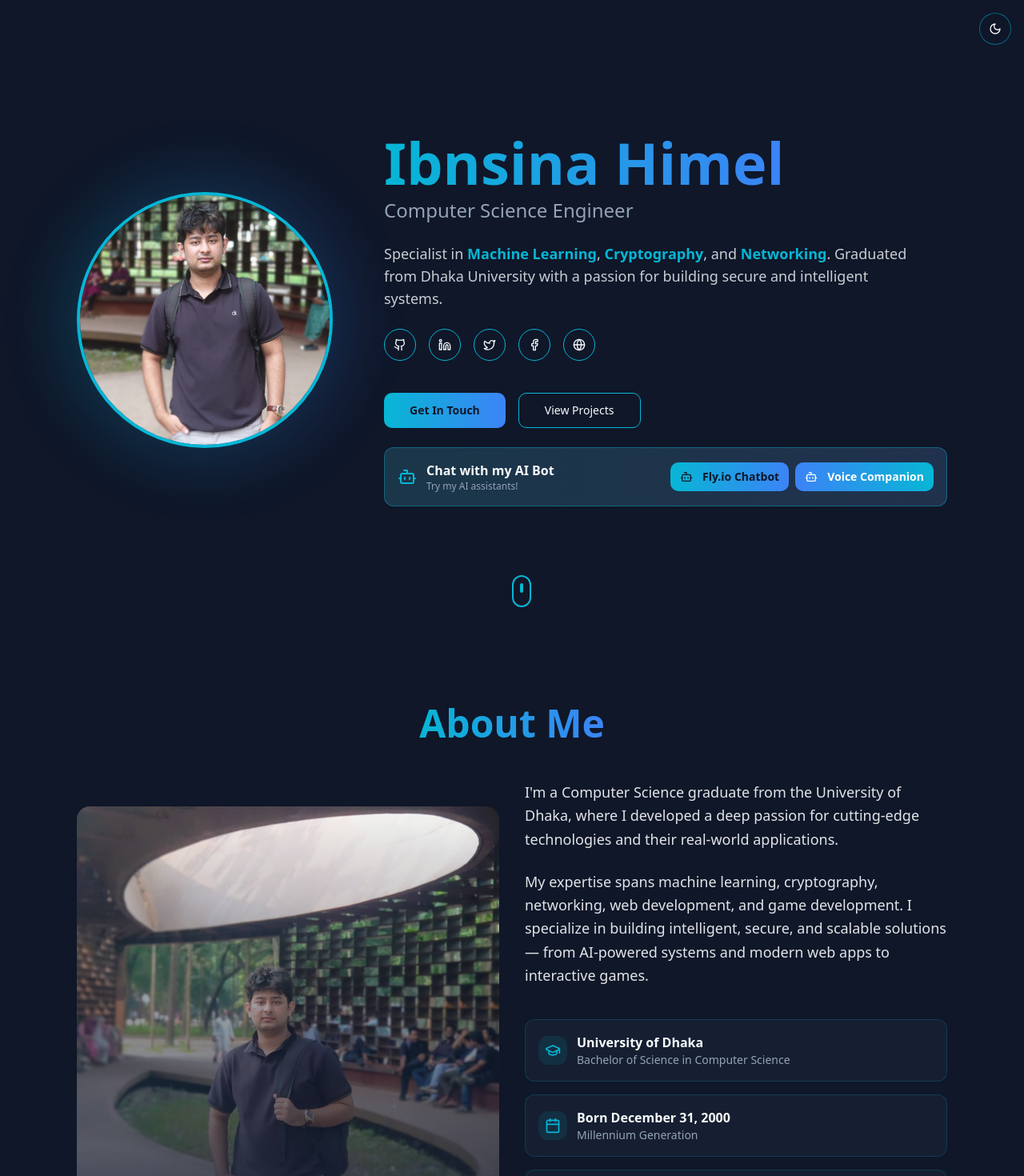
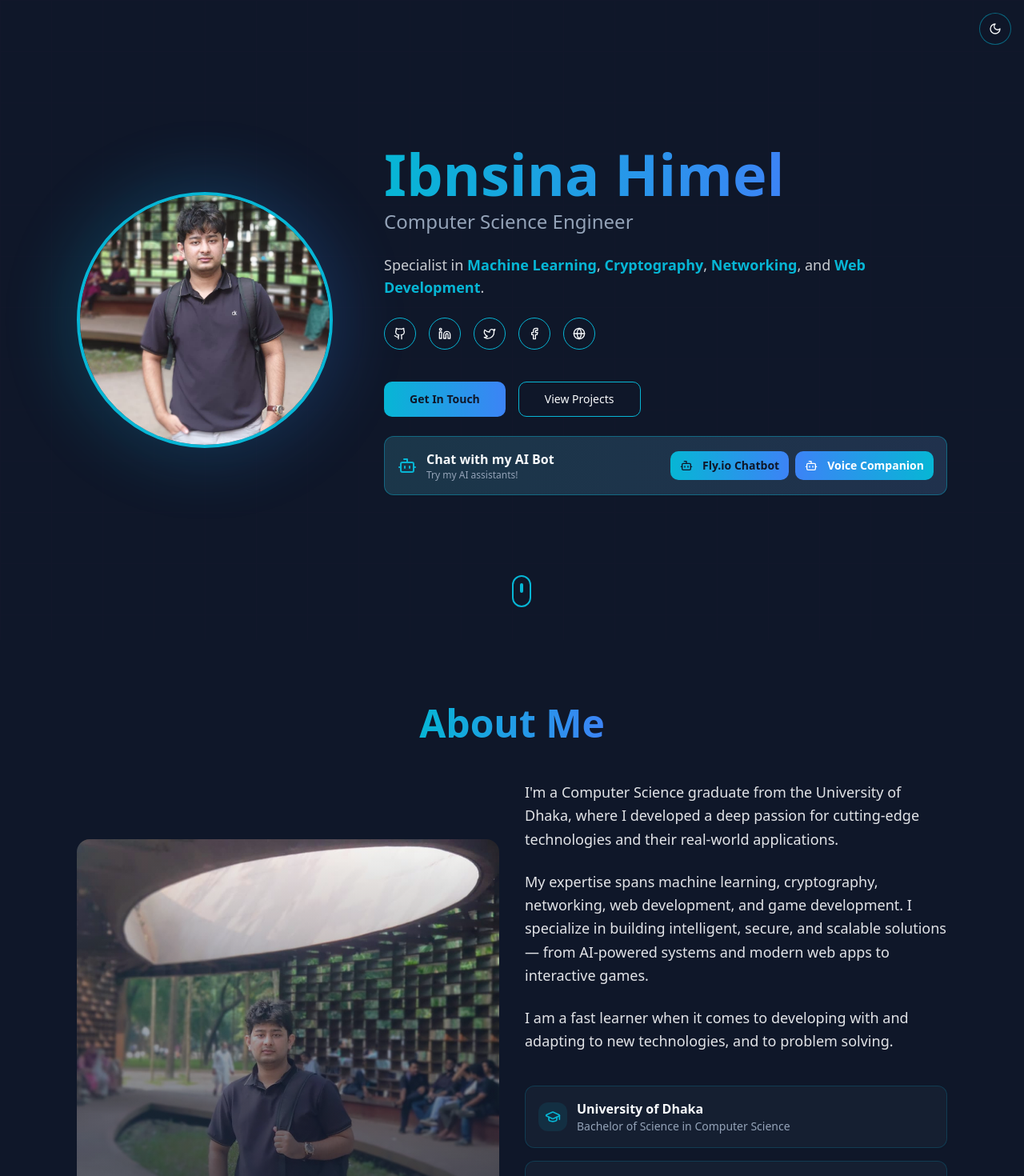
Before and after one commit to IBNSINAHIMEL/ibn-sina-himel-portfolio, a React (Vite) app: page / in a window 1280 px wide. Shown: the top 1470 px of the page at 80% size. Built offline with nearby package versions, Linux system fonts and the light colour scheme; the HTML template or start-up script is replaced by a standard one.

Commit message:
Changes
Co-authored-by: IBNSINAHIMEL <114084494+IBNSINAHIMEL@users.noreply.github.com>

```diff
--- a/src/components/About.tsx
+++ b/src/components/About.tsx
@@ -33,6 +33,11 @@ const About = () => {
               My expertise spans machine learning, cryptography, networking, web development,
               and game development. I specialize in building intelligent, secure, and scalable
               solutions — from AI-powered systems and modern web apps to interactive games.
+            </p>
+
+            <p className="text-lg text-foreground/90 leading-relaxed">
+              I am a fast learner when it comes to developing with and adapting to new
+              technologies, and to problem solving.
             </p>
 
             <div className="space-y-4 pt-4">
--- a/src/components/Hero.tsx
+++ b/src/components/Hero.tsx
@@ -36,9 +36,9 @@ const Hero = () => {
 
             <p className="text-lg text-foreground/80 max-w-2xl">
               Specialist in <span className="text-tech-cyan font-semibold">Machine Learning</span>,
-              <span className="text-tech-cyan font-semibold"> Cryptography</span>, and
-              <span className="text-tech-cyan font-semibold"> Networking</span>.
-              Graduated from Dhaka University with a passion for building secure and intelligent systems.
+              <span className="text-tech-cyan font-semibold"> Cryptography</span>,
+              <span className="text-tech-cyan font-semibold"> Networking</span>, and
+              <span className="text-tech-cyan font-semibold"> Web Development</span>.
             </p>
 
             {/* Social Links */}
```
